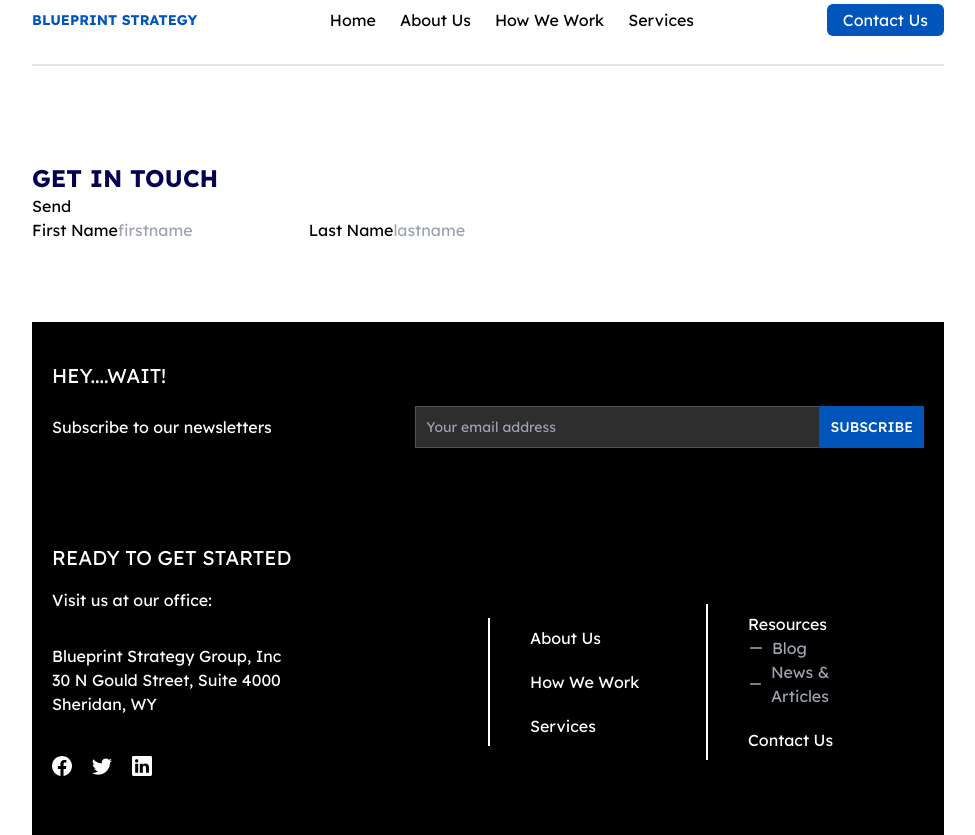
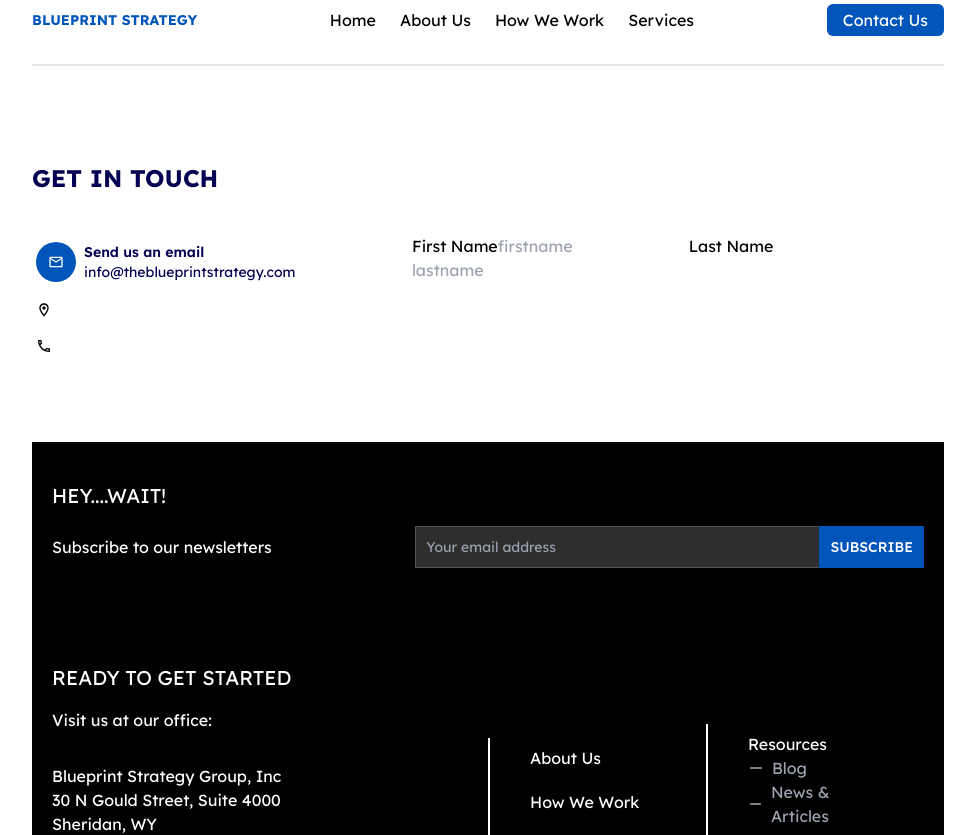
Before and after one commit to EdgarAmpiire/blueprints-web, a React (Create React App) app: page /contact-us in a window 1280 px wide. Shown: the top 835 px of the page, without its empty margins (152-1127 px from the left). Built offline with nearby package versions, Linux system fonts and the light colour scheme; what tw-elements would draw is missing.

Commit message:
contact us - team form

```diff
--- a/src/features/contactUs/components/Form.jsx
+++ b/src/features/contactUs/components/Form.jsx
@@ -1,4 +1,9 @@
 import React from "react";
+import {
+  MdOutlineEmail,
+  MdOutlineLocationOn,
+  MdOutlineLocalPhone,
+} from "react-icons/md";
 
 export const Form = () => {
   return (
@@ -10,18 +15,37 @@
           </h1>
         </div>
 
-        <div>
-          <div>Send</div>
-          <div>
+        <div className="w-full flex mt-10">
+          <div className="w-5/12">
+            <div className="px-1 py-2 gap-5 flex flex-col">
+              <div>
+                <div className="flex gap-2">
+                  <div className="flex py-3 px-3 bg-[#0055BA] rounded-full w-fit">
+                    <MdOutlineEmail className="text-white" />
+                  </div>
+                  <div className="text-sm">
+
+                    <p className="text-[#040052] font-semibold">Send us an email</p>
+                    <p className="text-[#040052]">info@theblueprintstrategy.com</p>
+                  </div>
+                </div>
+              </div>
+              <div>
+                <MdOutlineLocationOn />
+              </div>
+              <div>
+                <MdOutlineLocalPhone />
+              </div>
+            </div>
+          </div>
+          <div className="w-7/12">
             <form>
               <div>
                 <label>First Name</label>
                 <input type="text" placeholder="firstname" />
                 <label>Last Name</label>
                 <input type="text" placeholder="lastname" />
-
               </div>
-
             </form>
           </div>
         </div>
```
